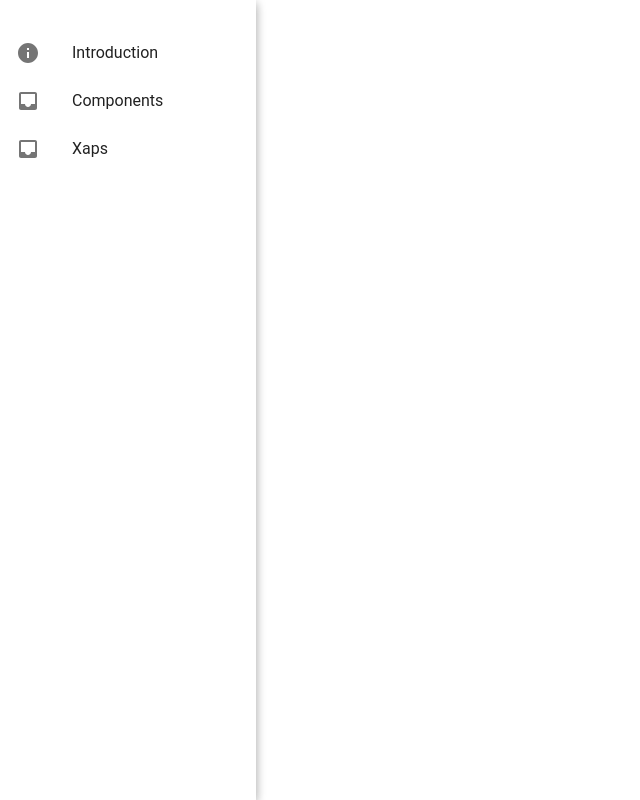
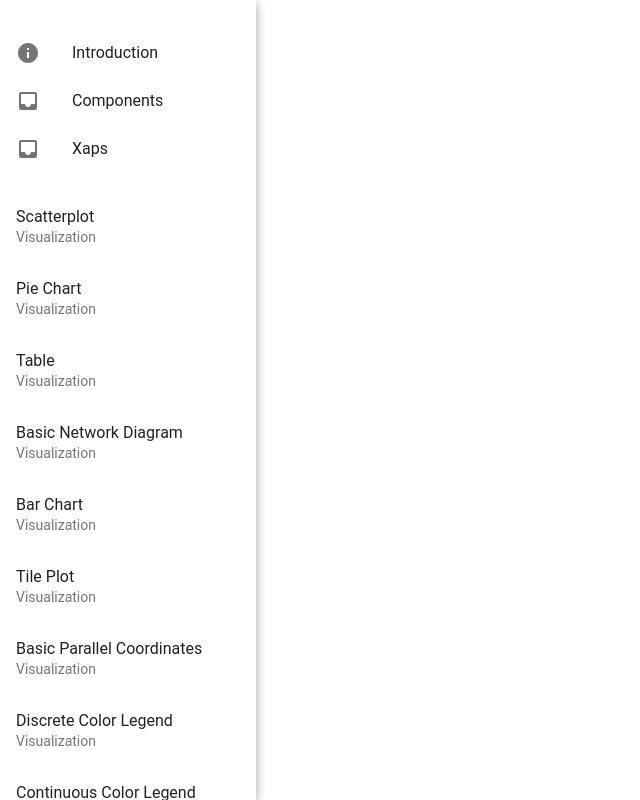
Before and after one commit to ezrahnyanat/okcoders-fall17-exaptive-project, a React (Create React App) app in the folder final-project/: page / in a window 1280 px wide. Shown: the whole page, without its empty margins (0-640 px from the left). Built offline with nearby package versions, Linux system fonts and the light colour scheme; no server answers.

Commit message:
added ComponentList and XapComponentService

```diff
--- /dev/null
+++ b/final-project/src/ComponentList.js
@@ -0,0 +1,92 @@
+import React, { Component } from 'react';
+import PropTypes from 'prop-types';
+import { List, ListItem, makeSelectable } from 'material-ui/List';
+import ExapComponents from './ExapComponents.json';
+import { GetComponents } from './XapComponentService'
+
+let SelectableList = makeSelectable(List)
+
+function wrapState(ComposedComponent) {
+    return class SelectableList extends Component {
+      static propTypes = {
+        children: PropTypes.node.isRequired,
+        defaultValue: PropTypes.number.isRequired,
+      };
+
+      componentWillMount() {
+        this.setState({
+          selectedIndex: this.props.defaultValue,
+        });
+      }
+
+      handleRequestChange = (event, index) => {
+        this.setState({
+          selectedIndex: index,
+        });
+      };
+
+      render() {
+        return (
+          <ComposedComponent
+            value={this.state.selectedIndex}
+            onChange={this.handleRequestChange}
+          >
+            {this.props.children}
+          </ComposedComponent>
+        );
+      }
+    };
+  }
+
+
+SelectableList = wrapState(SelectableList);
+
+class ComponentList extends Component {
+    constructor(props) {
+        super(props)
+        this.state = {}
+        console.log('comps are',ExapComponents);
+
+    }
+
+    componentDidMount() {
+        GetComponents((data) => {
+            this.setState({
+                data: data
+            })
+        })
+    }
+
+    renderListItems =(ExapComponents) => {
+        return (
+            <SelectableList>
+                {this.makeComponentList(ExapComponents)}
+            </SelectableList>
+        )
+    }
+
+    makeComponentList = (ExapComponents) => {
+        console.log('ExapComps are' ,ExapComponents);
+
+        return ExapComponents.map(i => {
+            return (
+                <ListItem
+                    value={i}
+                    primaryText={i.Name}
+                    secondaryText={i.Category}
+                />
+            )
+        })
+    }
+
+
+    render() {
+        return (
+            <div>
+                {this.state.data && this.renderListItems(this.state.data)}
+            </div>
+        )
+    }
+}
+
+export default ComponentList
--- /dev/null
+++ b/final-project/src/XapComponentService.js
@@ -0,0 +1,5 @@
+import ExapComponents from './ExapComponents.json';
+
+export const GetComponents = (callback) => {
+    callback(ExapComponents);
+}
--- a/final-project/src/display.js
+++ b/final-project/src/display.js
@@ -12,6 +12,7 @@ import ContentInbox from 'material-ui/svg-icons/content/inbox';
 import ContentDrafts from 'material-ui/svg-icons/content/drafts';
 import ContentInfo from 'material-ui/svg-icons/action/info';
 import axios from 'axios';
+import ComponentList from './ComponentList'
 
 class Display extends Component {
 
@@ -79,7 +80,8 @@ class Display extends Component {
                             initiallyOpen={true}
                             primaryTogglesNestedList={true}
                             //render components here..don't have the the right apis yet.
-                            nestedItems={this.renderComponentList(this.state.xapData)}
+                            // nestedItems={this.renderComponentList(this.state.xapData)}
+                            nestedItems={<ComponentList />}
                             />
                         <ListItem
                             primaryText="Xaps"
@@ -90,6 +92,7 @@ class Display extends Component {
                             nestedItems={this.renderComponentList(this.state.xapData)}
                             />
                     </List>
+                    <ComponentList />
                 </Drawer>
             </div>
         )
```
